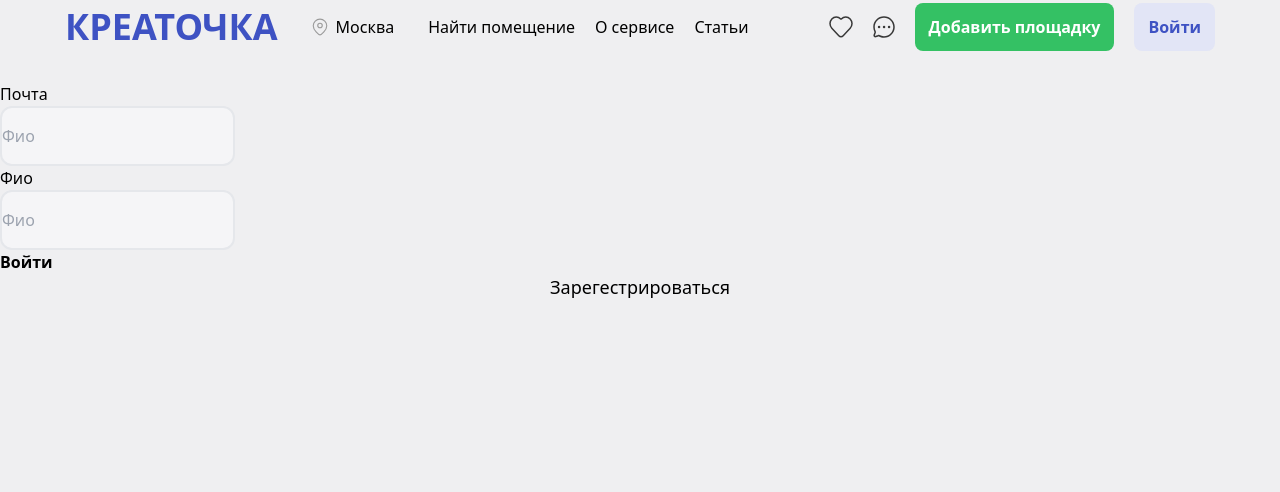
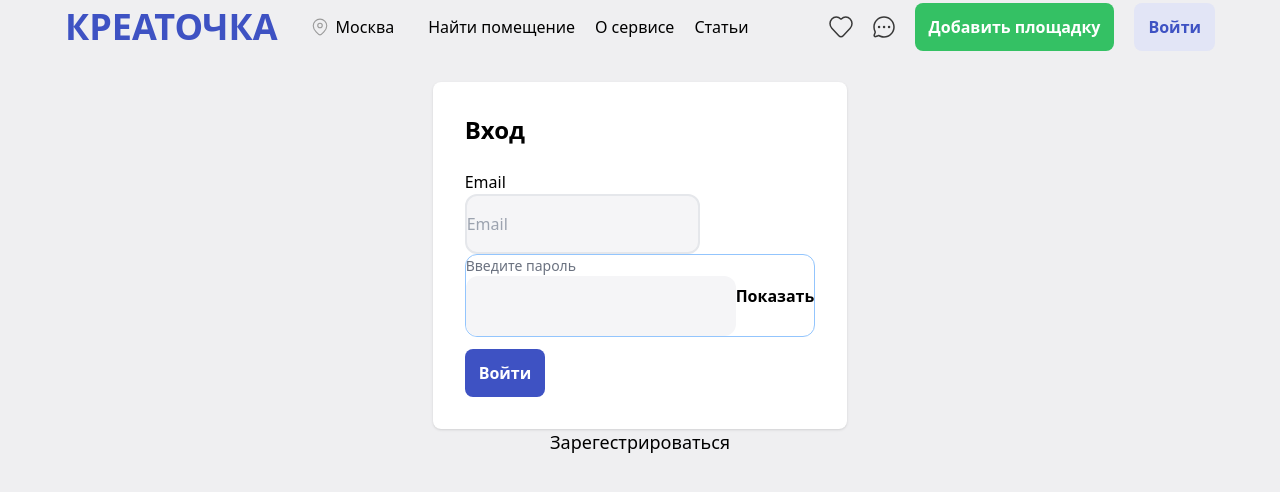
Before and after one commit to funsionx/creatochka, a Next.js app: page /auth in a window 1280 px wide. Shown: the top 492 px of the page. Built offline with nearby package versions, Linux system fonts and the light colour scheme.

Commit message:
Update AuthForm.tsx

```diff
--- a/src/components/major/Forms/AuthForm.tsx
+++ b/src/components/major/Forms/AuthForm.tsx
@@ -1,6 +1,7 @@
 "use client"
 import httpPost from "@/components/api/HttpPost";
 import CustomInput from "@/components/minor/CustomInput";
+import { MediumButton } from "@/components/minor/Buttons";
 import React, { FormEventHandler, useState } from "react";
 
 const AuthForm: React.FC = () => {
@@ -16,23 +17,33 @@ const AuthForm: React.FC = () => {
   const [password, setPassword] = useState("");
 
   return (
-    <form onSubmit={handleSubmit}>
+    <div className="flex justify-center items-center ">
+      <form onSubmit={handleSubmit} className="bg-white p-8 rounded-lg shadow flex flex-col">
+        <h2 className="text-2xl mb-6">Вход</h2>
         <CustomInput
-        type={"text"}
-        label={"Почта"}
+          type="text"
+          label="Email"
           valueState={[email, setEmail]}
           trimmed={true}
-        placeholder={"Фио"}
+          placeholder="Email"
         />
         <CustomInput
-        type={"text"}
-        label={"Фио"}
+          type="password"
+          label="Пароль"
           valueState={[password, setPassword]}
           trimmed={false}
-        placeholder={"Фио"}
+          placeholder="Пароль"
         />
-      <button type="submit">Войти</button>
+        <div className="mt-auto">
+          <MediumButton
+            type="submit"
+            twStyles="bg-blue-primary max-w-fit text-white mt-3"
+          >
+            Войти
+          </MediumButton>
+        </div>
       </form>
+    </div>
   );
 };
 
```
Lines whose indentation alone changed are shown as unchanged.
